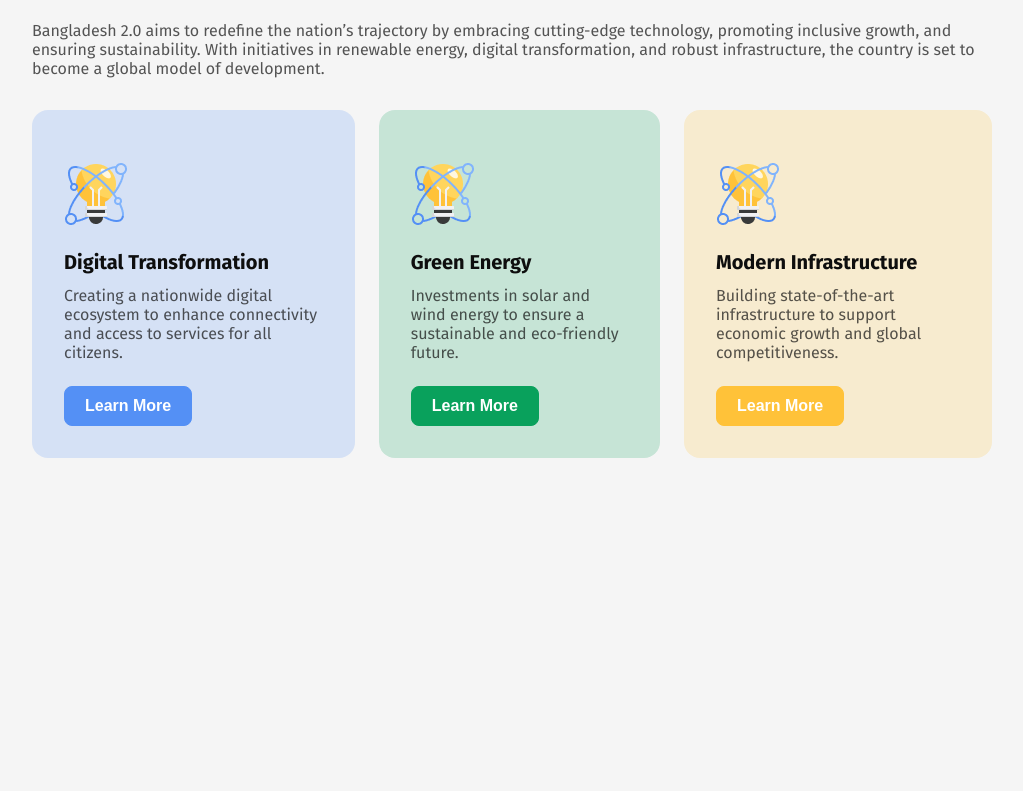
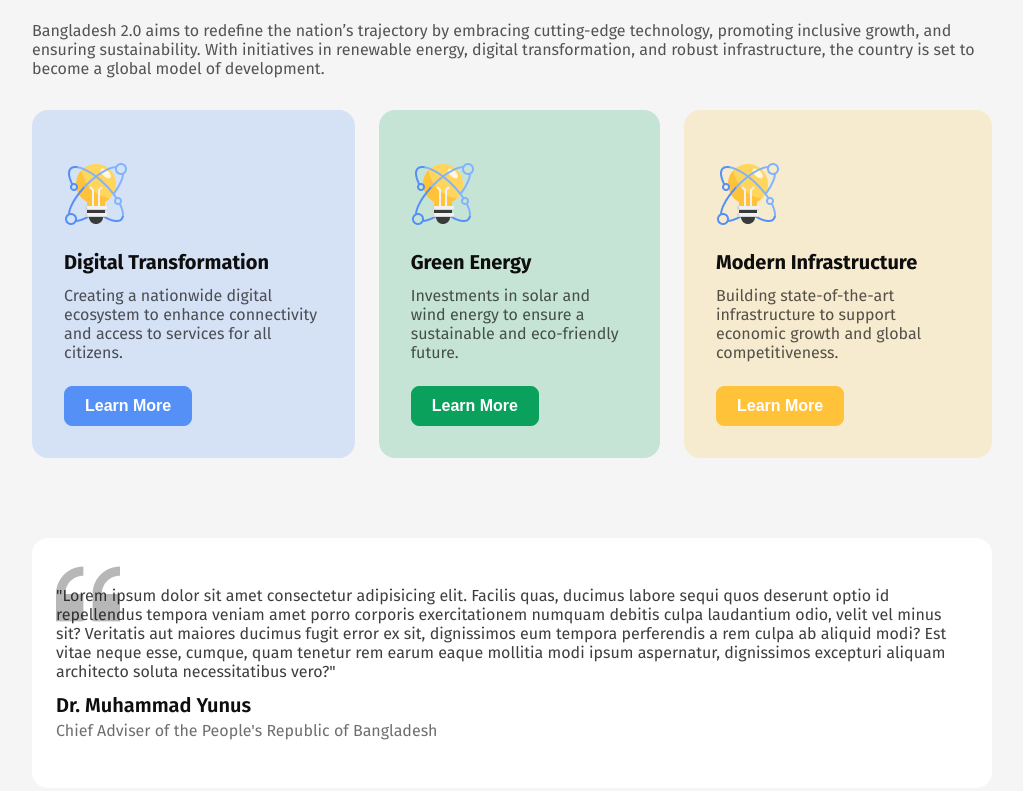
Before and after one commit to debashis50/Assignment_1, a plain HTML site: page index.html in a window 1280 px wide. Shown: the part 988-1779 px from the top of the page, without its empty margins (128-1151 px from the left). Before the commit the page ends 1526 px from the top, so only its background shows below. Drawn offline with Linux system fonts and the light colour scheme.

Commit message:
third commit

```diff
--- a/index.html
+++ b/index.html
@@ -63,3 +63,15 @@
                 </div>
             </div>
         </div>
+
+        <div class="yunus">
+            <div class="yunusImg">
+                <img src="assets/quote-bg.png">
+            </div>
+           <div class="yunusContent">
+            <p class="yunusDetails">"Lorem ipsum dolor sit amet consectetur adipisicing elit. Facilis quas, ducimus labore sequi quos deserunt optio id repellendus tempora veniam amet porro corporis exercitationem numquam debitis culpa laudantium odio, velit vel minus sit? Veritatis aut maiores ducimus fugit error ex sit, dignissimos eum tempora perferendis a rem culpa ab aliquid modi? Est vitae neque esse, cumque, quam tenetur rem earum eaque mollitia modi ipsum aspernatur, dignissimos excepturi aliquam architecto soluta necessitatibus vero?"</p>
+            <h4 class="yunusheading">Dr. Muhammad Yunus</h4>
+            <p class="yunustitle">Chief Adviser of the People's Republic of Bangladesh</p>
+           </div>
+        </div>
+    </section>
--- a/style.css
+++ b/style.css
@@ -167,3 +167,38 @@ nav {
     color: #ffffff;
     transition: 0.5s ease;
 }
+.yunus{
+    /* position: relative; */
+    margin: 80px 160px;
+}
+.yunusImg {
+ position: relative;
+}
+.yunusImg img {
+    position: absolute;
+    padding: 24px;
+}
+.yunusContent {
+    /* position: absolute; */
+    top: 5%;
+    background-color: rgba(255, 255, 255, 1);
+    border-radius: 16px;
+    padding: 48px 24px;
+}
+.yunusDetails {
+    font-size: 16px;
+    color: rgba(14, 14, 14, 0.8);
+    margin-bottom: 12px;
+    font-weight: 400;
+}
+.yunusheading {
+    font-size: 20px;
+    font-weight: 600;
+    margin-bottom: 4px;
+    color: rgba(14, 14, 14, 1)
+}
+.yunustitle {
+    font-size: 16px;
+    color: rgba(14, 14, 14, 0.6);
+    font-weight: 400;
+}
```
